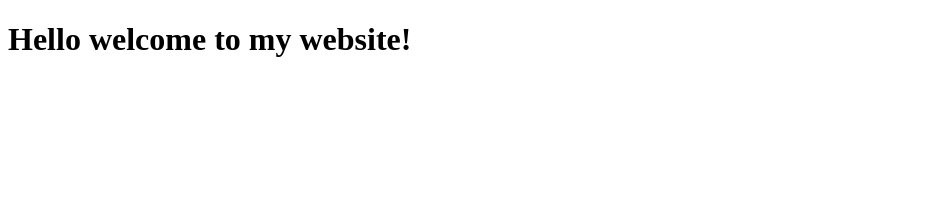
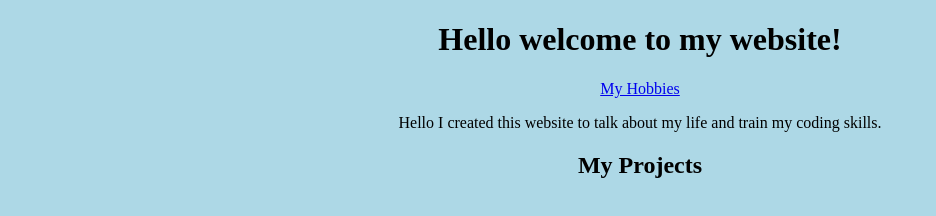
Before and after one commit to My-website101/My-website, a plain HTML site: page index.html in a window 1280 px wide. Shown: the whole page, without its empty margins (0-936 px from the left). Drawn offline with Linux system fonts and the light colour scheme.

Commit message:
index.html

```diff
--- a/index.html
+++ b/index.html
@@ -1,6 +1,20 @@
 <!DOCTYPE html>
 <html>
-    <body>
+    <head>
+      <style>
+        body {
+            background-color: lightblue;
+        }
+    </style>
+        <title>My Website</title>
+    </head>
+      <body>
+        <div style="text-align: center;">
         <h1>Hello welcome to my website!</h1>
+        <a href="hobbies.html">My Hobbies</a>
+        <p>Hello I created this website to talk about my life and train my coding skills.</p>
+        <h2>My Projects</h2>
+
+      </div>
     </body>
 </html>
```
